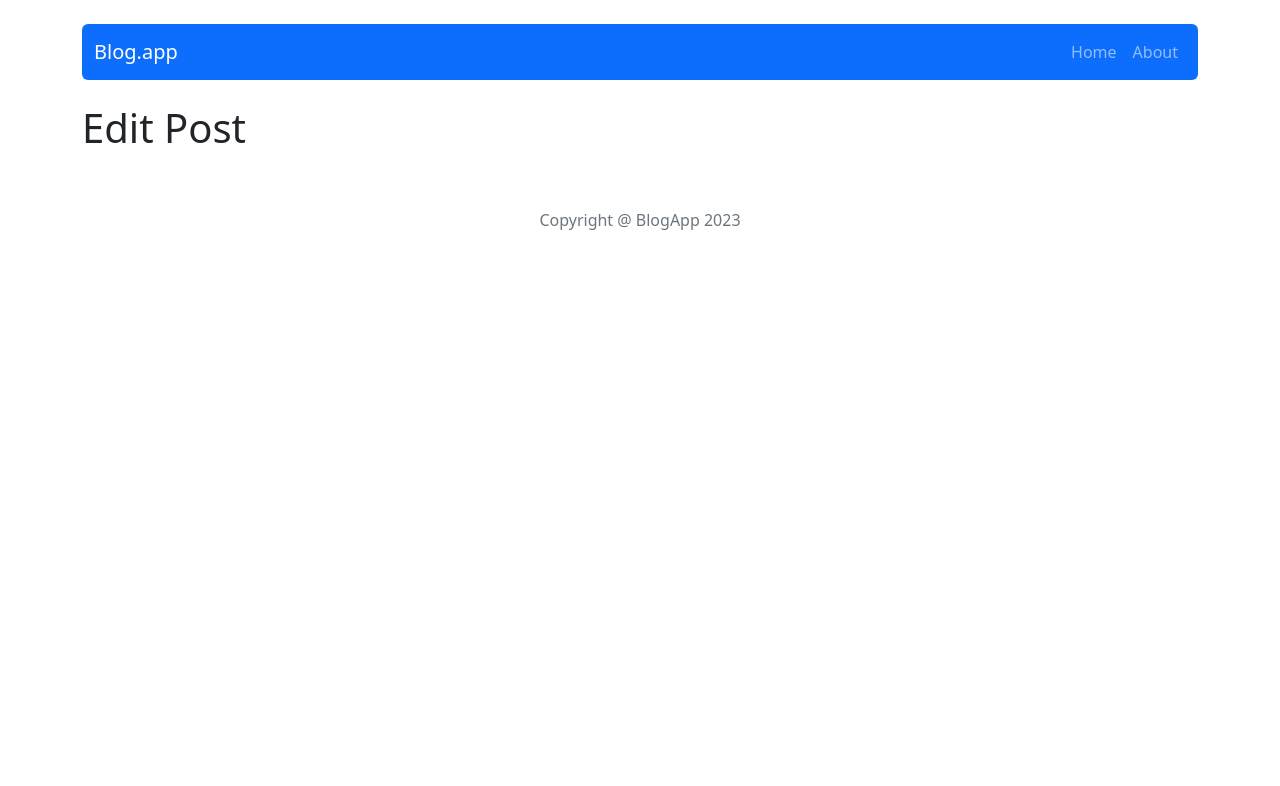
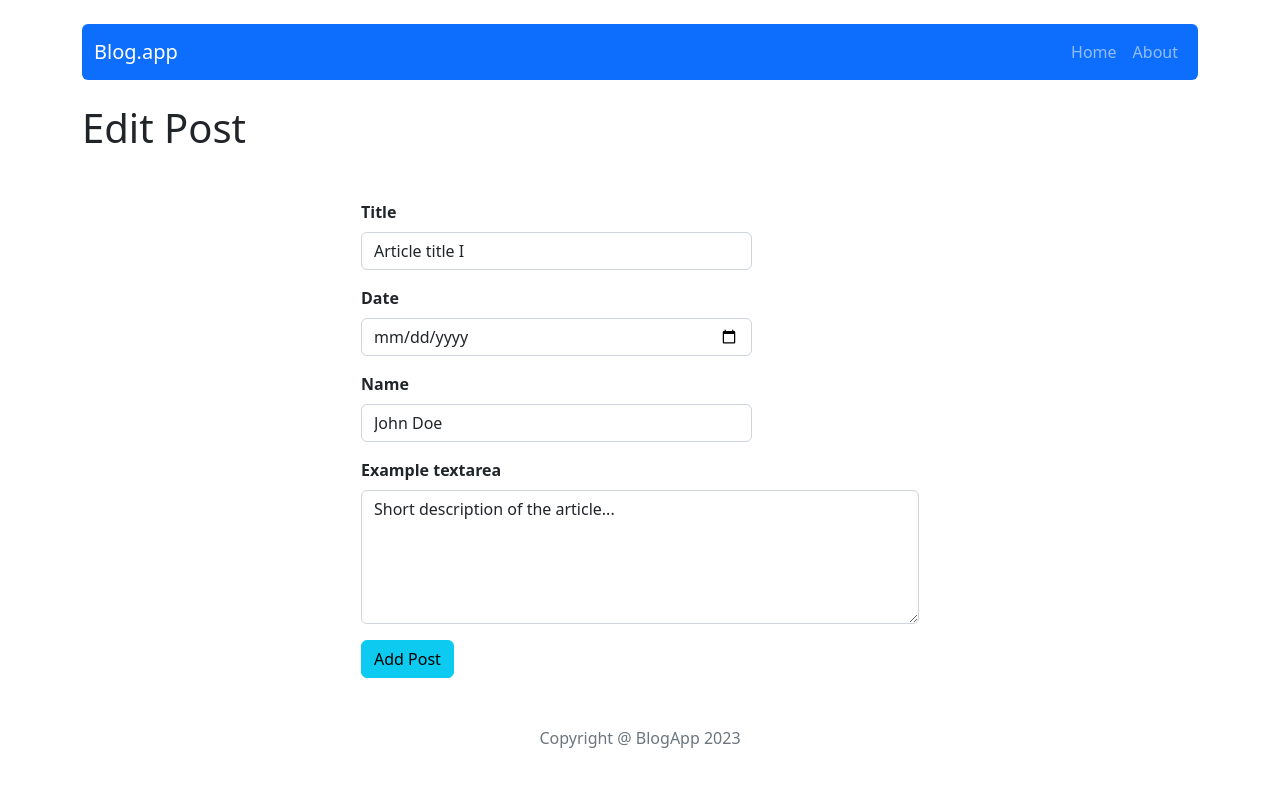
Before and after one commit to SlawekD86/react-BlogApp, a React (Create React App) app: page /post/edit/1 in a window 1280 px wide. Shown: the top 786 px of the page. Built offline with nearby package versions, Linux system fonts and the light colour scheme.

Commit message:
add edit

```diff
--- a/src/components/Features/AddPostForm.js
+++ b/src/components/Features/AddPostForm.js
@@ -1,45 +1,20 @@
 import { addPost } from '../../redux/postsRedux';
 import { useDispatch } from 'react-redux';
-import React, { useState } from 'react';
+import { useNavigate } from 'react-router-dom';
+import PostForm from './PostForm';
 import shortid from 'shortid';
-import {Form, Button, Col} from 'react-bootstrap';
-import { useNavigate } from 'react-router-dom';
 
 const AddPostForm = () => {
   const dispach = useDispatch();
   const navigate = useNavigate();
 
-  const [title, setTitle] = useState('');
-  const [publishedDate, setPublishedDate] = useState('');
-  const [author, setAuthor] = useState('');
-  const [content, setContent] = useState('');
-
-  const handleSubmit = (e) => {
-    e.preventDefault();
-    dispach(addPost({id: shortid(), title, publishedDate, author, content,}));
+  const handleSubmit = post => {
+    dispach(addPost( {id: shortid(), ...post}));
     navigate('/');
   };
 
   return (
-    <div className="d-flex justify-content-center mt-5" >
-        <Col xs={6} md={6} lg={6}>
-            <Form onSubmit={handleSubmit}>
-                <Form.Group className="mb-3" controlId="postInformations">
-                    <Form.Label><strong>Title</strong></Form.Label>
-                    <Form.Control type="title" value={title} onChange={(e) => setTitle(e.target.value)} placeholder="Enter title" style={{ width: '70%' }}/>
-                    <Form.Label className="pt-3"><strong>Date</strong></Form.Label>
-                    <Form.Control type="date" value={publishedDate} onChange={(e) => setPublishedDate(e.target.value)} placeholder="Enter date" style={{ width: '70%' }}/>
-                    <Form.Label className="pt-3"><strong>Name</strong></Form.Label>
-                    <Form.Control type="name" value={author} onChange={(e) => setAuthor(e.target.value)} placeholder="Enter name" style={{ width: '70%' }}/>
-                </Form.Group>
-                <Form.Group className="mb-3" controlId="exampleForm.ControlTextarea1">
-                <Form.Label><strong>Example textarea</strong></Form.Label>
-                    <Form.Control as="textarea" value={content} onChange={(e) => setContent(e.target.value)} rows={5} placeholder="Write something here ..."/>
-                </Form.Group>
-                <Button variant="info" type="submit">Add Post</Button>
-            </Form>
-        </Col>
-    </div>
+    <PostForm action={handleSubmit} actionText="Add Post" />
   );
 }
 
--- /dev/null
+++ b/src/components/Features/EditPostForm.js
@@ -0,0 +1,25 @@
+import { useDispatch } from 'react-redux';
+import { editPost } from '../../redux/postsRedux';
+import { Navigate, useNavigate } from 'react-router-dom';
+import PostForm from './PostForm';
+import { useParams } from 'react-router-dom';
+import { useSelector } from 'react-redux';
+import { getPostsById } from '../../redux/postsRedux';
+
+const EditPostForm = () => {
+  const { id } = useParams();
+  const post = useSelector((state) => getPostsById(state, id));
+
+  const navigate = useNavigate();
+  const dispatch = useDispatch();
+
+  const handleSubmit = (post) => {
+    dispatch(editPost({ ...post, id }));
+    navigate('/');
+  };
+
+  if (!post) return <Navigate to="/" />;
+  else return <PostForm action={handleSubmit} actionText="Edit Post" title={post.title} author={post.author} publishedDate={post.publishedDate} content={post.content}></PostForm>;
+};
+
+export default EditPostForm;
--- /dev/null
+++ b/src/components/Features/PostForm.js
@@ -0,0 +1,38 @@
+import { useState } from 'react';
+import { Form, Button, Col } from 'react-bootstrap';
+
+const PostForm = ({ action, actionText, ...props }) => {
+  const [title, setTitle] = useState(props.title || '');
+  const [publishedDate, setPublishedDate] = useState(props.publishedDate || '');
+  const [author, setAuthor] = useState(props.author || '');
+  const [content, setContent] = useState(props.content || '');
+
+
+const handleSubmit = (e) => {
+  e.preventDefault();
+  action({ title, author, publishedDate, content });
+};
+
+  return (
+    <div className="d-flex justify-content-center mt-5">
+      <Col xs={6} md={6} lg={6}>
+        <Form onSubmit={handleSubmit}>
+          <Form.Group className="mb-3" controlId="postInformations">
+            <Form.Label><strong>Title</strong></Form.Label>
+            <Form.Control type="title" value={title} onChange={(e) => setTitle(e.target.value)} placeholder="Enter title" style={{ width: '70%' }} />
+            <Form.Label className="pt-3"><strong>Date</strong></Form.Label>
+            <Form.Control type="date" value={publishedDate} onChange={(e) => setPublishedDate(e.target.value)} placeholder="Enter date" style={{ width: '70%' }} />
+            <Form.Label className="pt-3"><strong>Name</strong></Form.Label>
+            <Form.Control type="name" value={author} onChange={(e) => setAuthor(e.target.value)} placeholder="Enter name" style={{ width: '70%' }} />
+          </Form.Group>
+          <Form.Group className="mb-3" controlId="exampleForm.ControlTextarea1">
+            <Form.Label><strong>Example textarea</strong></Form.Label>
+            <Form.Control as="textarea" value={content} onChange={(e) => setContent(e.target.value)} rows={5} placeholder="Write something here ..." />
+          </Form.Group>
+          <Button variant="info" type="submit">Add Post</Button>
+        </Form>
+      </Col>
+    </div>
+  );
+};
+export default PostForm;
--- a/src/components/pages/PostEdit/PostEdit.js
+++ b/src/components/pages/PostEdit/PostEdit.js
@@ -1,9 +1,11 @@
+import EditPostForm from "../../Features/EditPostForm";
+
 const PostEdit = () => {
   return (
     <div>
       <h1>Edit Post</h1>
+      <EditPostForm />
     </div>
   );
 };
-
 export default PostEdit;
--- a/src/redux/postsRedux.js
+++ b/src/redux/postsRedux.js
@@ -6,11 +6,13 @@ const createActionName = actionName => `app/posts/${actionName}`;
 const GENERATE_POSTS = createActionName('GENERATE_POSTS');
 const REMOVE_CARD = createActionName('REMOVE_CARD');
 const ADD_POST = createActionName('ADD_POST');
+const EDIT_POST = createActionName('EDIT_POST');
 
 //action creators
 export const generatePosts = payload => ({ type: GENERATE_POSTS, payload,});
 export const removeCard = payload => ({ type: REMOVE_CARD, payload,});
 export const addPost = payload => ({ type: ADD_POST, payload,});
+export const editPost = payload => ({ type: EDIT_POST, payload,});
 
 const postsRecuder = (statePart = [], action) => {
   switch (action.type) {
@@ -20,6 +22,8 @@ const postsRecuder = (statePart = [], action) => {
       return statePart.filter((post) => post.id !== action.payload);
     case ADD_POST:
       return [...statePart, { ...action.payload }];
+    case EDIT_POST:
+      return statePart.map(post => (post.id === action.payload.id ? { ...post, ...action.payload } : post));
     default:
       return statePart;
   }
```
Also changed, not shown: src/components/Features/PostList.js (added, +26 -0 lines). Lines whose indentation alone changed are shown as unchanged.
